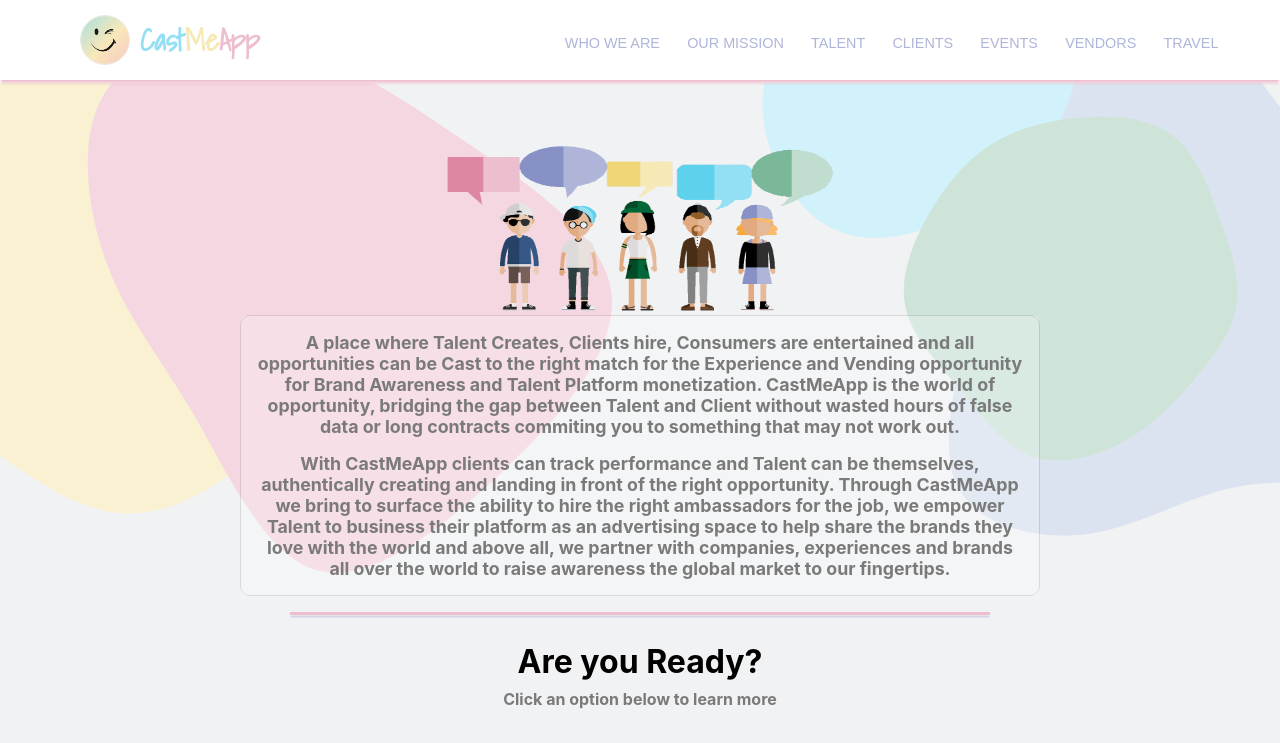
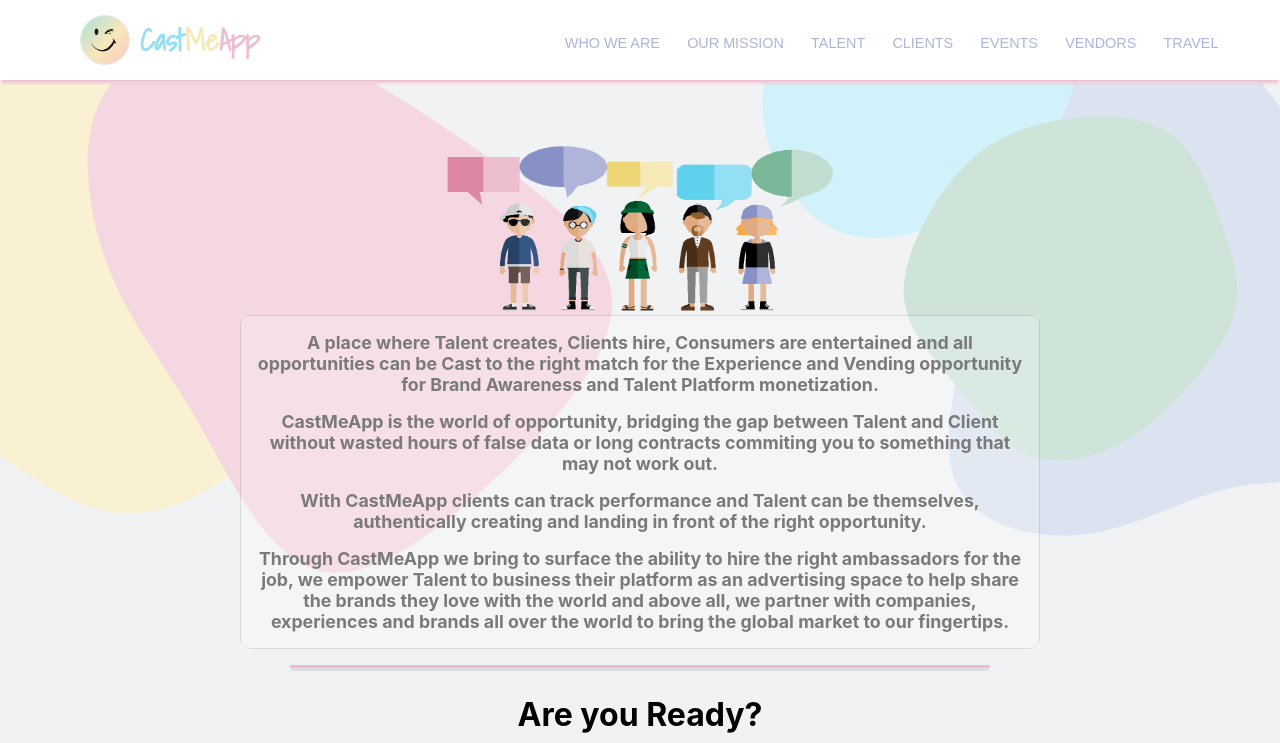
Before and after one commit to FrancisCalizo/ohio-taxidermy-supply, a Next.js app: page / in a window 1280 px wide. Shown: the top 743 px of the page. Built offline with nearby package versions, Linux system fonts and the light colour scheme.

Commit message:
fix: change header description

```diff
--- a/components/page-index/Header.tsx
+++ b/components/page-index/Header.tsx
@@ -126,19 +126,24 @@
 
       <MainText>
         <div>
-          A place where Talent Creates, Clients hire, Consumers are entertained and all
+          A place where Talent creates, Clients hire, Consumers are entertained and all
           opportunities can be Cast to the right match for the Experience and Vending opportunity
-          for Brand Awareness and Talent Platform monetization. CastMeApp is the world of
-          opportunity, bridging the gap between Talent and Client without wasted hours of false data
-          or long contracts commiting you to something that may not work out.
+          for Brand Awareness and Talent Platform monetization.
+        </div>
+        <div>
+          CastMeApp is the world of opportunity, bridging the gap between Talent and Client without
+          wasted hours of false data or long contracts commiting you to something that may not work
+          out.
         </div>
         <div>
           With CastMeApp clients can track performance and Talent can be themselves, authentically
-          creating and landing in front of the right opportunity. Through CastMeApp we bring to
-          surface the ability to hire the right ambassadors for the job, we empower Talent to
-          business their platform as an advertising space to help share the brands they love with
-          the world and above all, we partner with companies, experiences and brands all over the
-          world to raise awareness the global market to our fingertips.
+          creating and landing in front of the right opportunity.
+        </div>
+        <div>
+          Through CastMeApp we bring to surface the ability to hire the right ambassadors for the
+          job, we empower Talent to business their platform as an advertising space to help share
+          the brands they love with the world and above all, we partner with companies, experiences
+          and brands all over the world to bring the global market to our fingertips.
         </div>
       </MainText>
 
@@ -188,10 +193,12 @@
     background: rgba(255, 255, 255, 0.2);
   }
 
-  div:nth-child(1) {
+  div:nth-child(1),
+  div:nth-child(2),
+  div:nth-child(3) {
     padding: 1rem 1rem 0;
   }
-  div:nth-child(2) {
+  div:nth-child(4) {
     padding: 1rem 1rem;
   }
 `;
```
